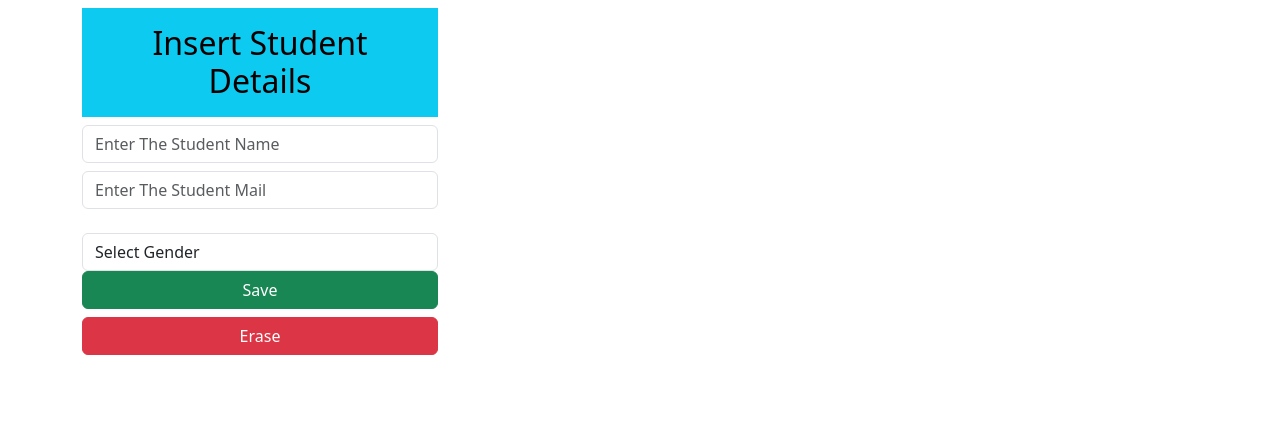
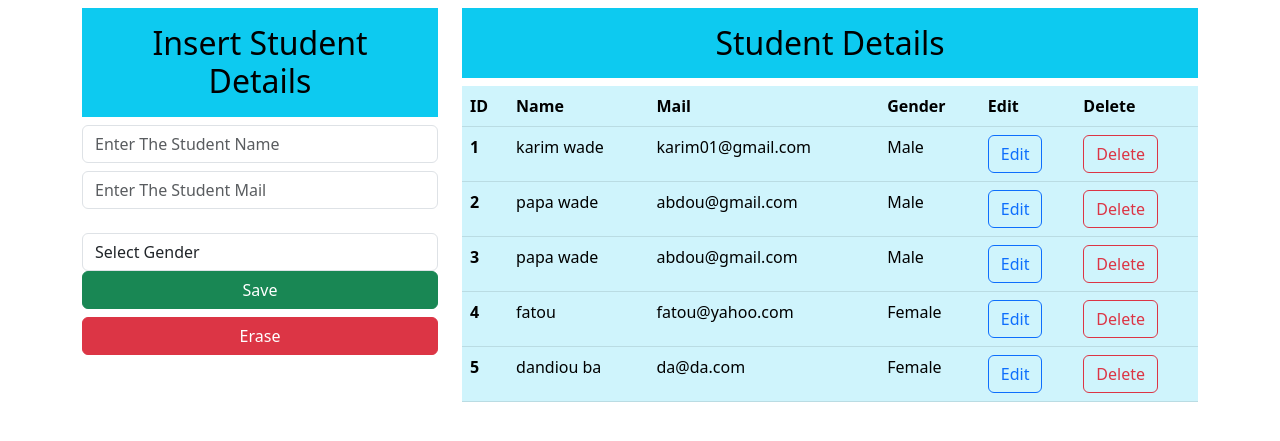
Before and after one commit to karimwade/miniprojet-django, a Django app: page / in a window 1280 px wide. Shown: the part 56-497 px from the top of the page. Run offline with Django 4.2, Linux system fonts and the light colour scheme; data comes from the database, SQL or seed files in the repository; both versions use the stored data as it was after the commit.

Commit message:
affichage des données dans une table

```diff
--- a/app/views.py
+++ b/app/views.py
@@ -2,7 +2,10 @@ from django.shortcuts import render
 from .models import Student
 # Create your views here.
 def index(request):
-    return render(request,"index.html")
+    #load data on the template
+    data=Student.objects.all()
+    context={"data":data}
+    return render(request,"index.html",context)
 
 #about view
 def about(request):
@@ -10,6 +13,8 @@ def about(request):
 
 #insert data view
 def inserData(request):
+    data=Student.objects.all()
+    context={"data":data}
     if request.method == "POST":
         name=request.POST.get("name")
         mail=request.POST.get("mail")
@@ -17,4 +22,4 @@ def inserData(request):
         print(name,mail,gender)
         query=Student(name=name,mail=mail,gender=gender)
         query.save()
-    return render(request,"index.html")
+    return render(request,"index.html",context)
--- a/templates/index.html
+++ b/templates/index.html
@@ -45,7 +45,31 @@
                 </form>
             </div>
         <div class="col-md-8">
-
+          <h2 class="text-center bg-info text-black p-3">Student Details</h2>
+          <table class="table table-info">
+            <thead>
+              <tr>
+                <th scope="col">ID</th>
+                <th scope="col">Name</th>
+                <th scope="col">Mail</th>
+                <th scope="col">Gender</th>
+                <th scope="col">Edit</th>
+                <th scope="col">Delete</th>
+              </tr>
+            </thead>
+            <tbody>
+              {% for d in data %}
+                <tr>
+                  <th scope="row">{{d.id}}</th>
+                  <td>{{d.name}}</td>
+                  <td>{{d.mail}}</td>
+                  <td>{{d.gender}}</td>
+                  <td><button type="button" class="btn btn-outline-primary">Edit</button></td>
+                  <td><button type="button" class="btn btn-outline-danger">Delete</button></td>
+                </tr>
+               {% endfor %}
+            </tbody>
+          </table>
         </div>
         </div>
     </div>
```
Also changed, not shown: db.sqlite3.
